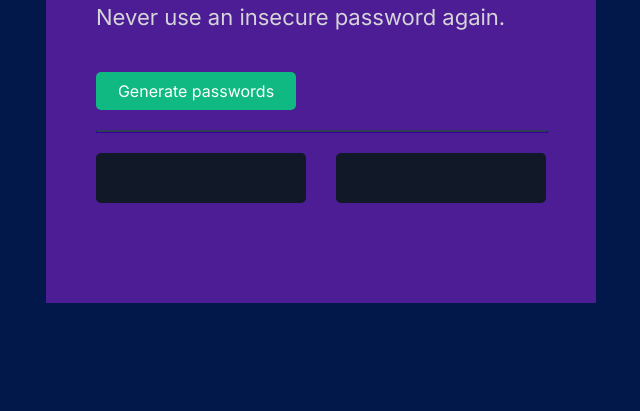
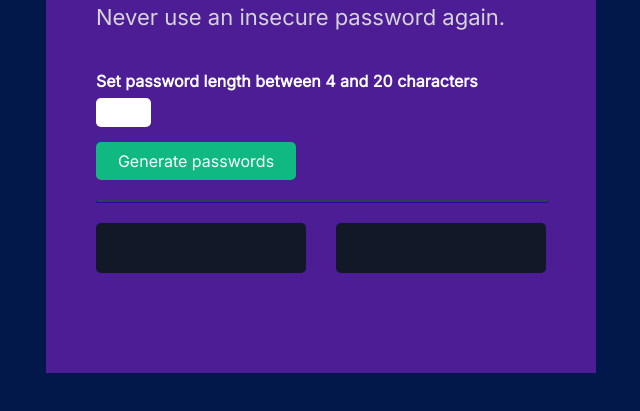
Before and after one commit to IngridGdesigns/password-generator, a plain HTML site: page index.html in a window 1280 px wide. Shown: the part 281-692 px from the top of the page, without its empty margins (319-959 px from the left). Drawn offline with nearby package versions, Linux system fonts and the light colour scheme.

Commit message:
styled input, edited label for input

```diff
--- a/index.css
+++ b/index.css
@@ -83,6 +83,18 @@ hr {
   vertical-align: -.125em;
 }
 
+input {
+  border: none;
+  border-radius: 5px;
+  width: 45px;
+  padding: 5px 5px;
+  margin-top: 8px;
+  margin-bottom: 15px;
+  font-style: bolder;
+  color: #10B981
+}
+
+
 /* toggle example
 .switch {
   position: relative;
--- a/index.html
+++ b/index.html
@@ -10,6 +10,8 @@
         <main id="password-interface">
             <h1>Generate a <br> <span class=greenText>random password</span></h1>
             <p>Never use an insecure password again.</p>
+            <label><b>Set password length between 4 and 20 characters</b></label>
+            <input type="text" required minlength="4" required maxlength="20" id="input-length">
             <button id="btn-el" type="button">Generate passwords</button>
             <hr class="colors">
             <section class="passwordContainer">
```
